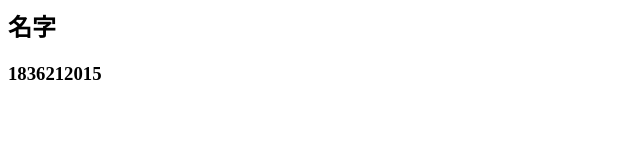
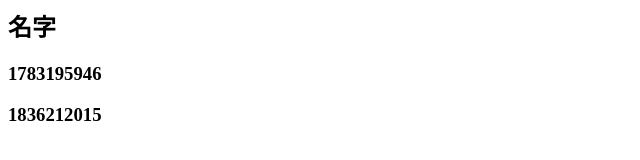
Before and after one commit to www-178/Lqz-word, a plain HTML site: page index.html in a window 1280 px wide. Shown: the whole page, without its empty margins (0-640 px from the left). Drawn offline with Linux system fonts and the light colour scheme.

Commit message:
第二次改需求
增加一个小标题 ，用于电话号码
电话号码 标题和学号标题互换位置

```diff
--- a/index.html
+++ b/index.html
@@ -1,2 +1,3 @@
 <H2>名字</H2>
+<h3>1783195946</h3>
 <h3>1836212015</h3>
```
